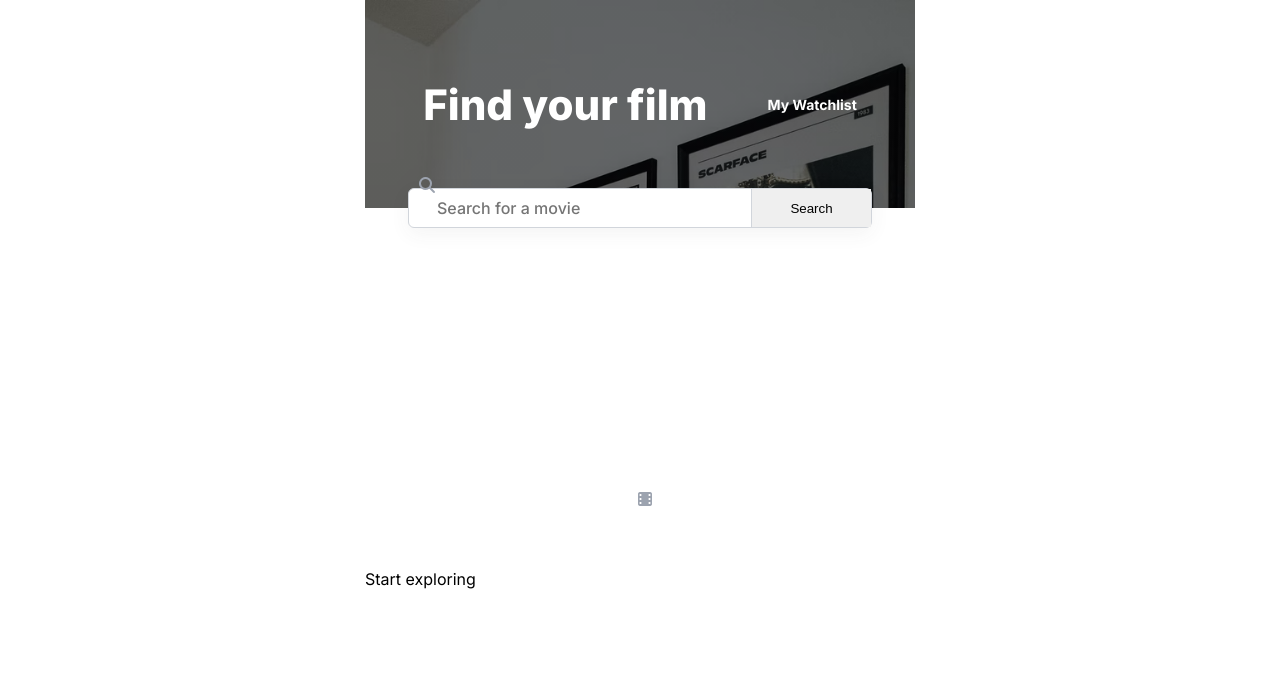
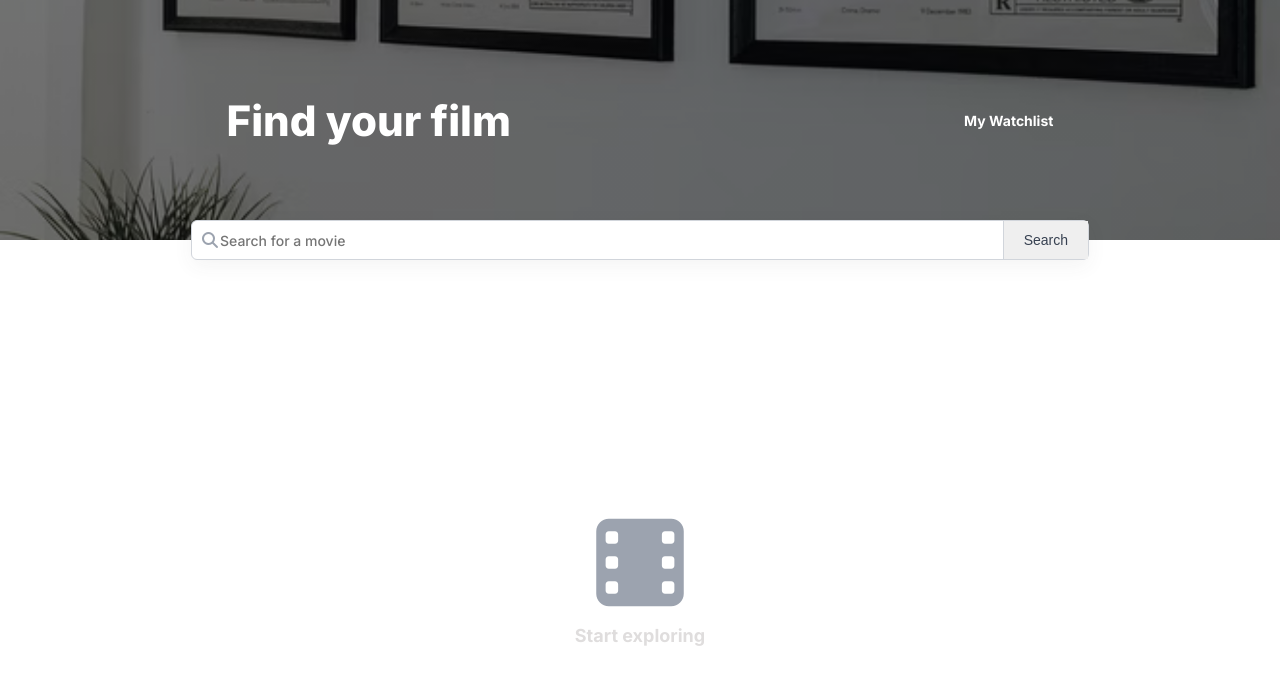
Before and after one commit to renegadec/movie-watchlist, a plain HTML site: page index.html in a window 1280 px wide. Drawn offline with Linux system fonts and the light colour scheme.

Commit message:
added styles to main page

```diff
--- a/src/styles.css
+++ b/src/styles.css
@@ -1,5 +1,7 @@
 html, body {
     margin: 0;
+    width: 100%;
+    min-width: 320px;
 }
 
 body {
@@ -12,36 +14,37 @@ main {
     align-items: center;
     margin: 0 auto;
     min-height: 100vh;
-    max-width: 550px;
+    max-width: 100%;
 }
 
 .header {
-    width: 100%;
-    height: 208px;
+    height: 22vh;
     display: flex;
     align-items: center;
-    justify-content: center;
-    gap: 60px;
+    justify-content: space-around;
     color: #FFFFFF;
     background: linear-gradient(rgba(0,0,0,0.5), rgba(0,0,0,0.5)), url('/src/images/header-img.png');
+    width: 100%;
+    background-position: center;
+    background-repeat: no-repeat;
     background-size: cover;
     position: relative;
 }
 
 .header h1 {
-    font-size: 2.625rem;
+    font-size: 1.625rem; /*2.625*/
     font-weight: 800;
 }
 
 .header p {
-    font-size: 0.875rem;
+    font-size: 0.775rem; /*0.875*/
     font-weight: 700;
 }
 
 .search {
     display: flex;
     justify-content: space-between;
-    width: 462px;
+    width: 70%; /*462*/
     height: 38px;
     border: 1px solid #D1D5DB;
     border-radius: 6px;
@@ -62,18 +65,20 @@ main {
 
 .search input[type="text"] {
     border: none;
-    width: 300px;
+    width: 80%;
     font-family: inherit;
-    font-size: 1rem;
+    font-size: 0.875rem; /*1rem*/
     font-weight: 500;
     color: #6B7280;
     flex: 1;
 }
 
 .search button {
-    width: 120px;
+    padding: 0 20px;
     border: none;
     border-left: 1px solid #D1D5DB;
+    font-size: 0.875rem;
+    color: #374151;
 }
 
 .watch-list {
@@ -81,9 +86,44 @@ main {
     height: 80vh;
     display: flex;
     flex-direction: column;
+    align-items: center;
     justify-content: center;
+    text-align: center;
+    gap: 12px;
+    color: #DFDDDD;
 }
 
-.fa-solid {
-    height: 61.24px;
+.watch-list i{
+    font-size: 100px;
+    margin-left: 0;
+    line-height: 1;
+    width: auto;
+    height: auto;
 }
+
+.watch-list p {
+    display: block;
+    margin: 0;
+    line-height: 1.2;
+    font-size: 1.125rem;
+    font-weight: 700;
+}
+
+/*Media Querries for screen size 870px >> */
+
+@media(min-width: 870px) {
+
+    .header {
+        height: 30vh;
+    }
+
+    .header h1 {
+        font-size: 2.625rem;
+    }
+
+    .header p {
+        font-size: 0.875rem;
+    }
+
+
+}
```
